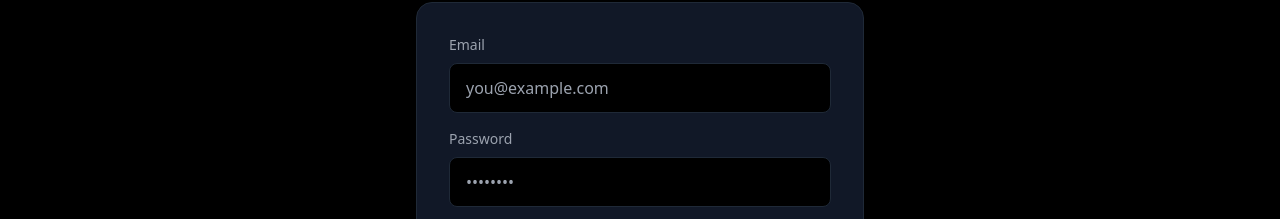
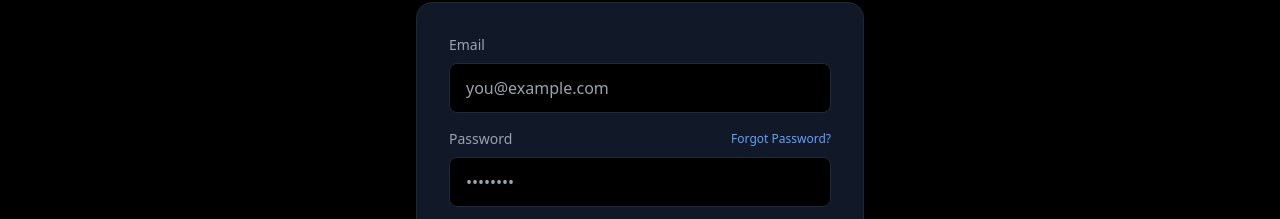
Before and after one commit to Mrkiranind/WEB-DEVELOPER-KIRAN, a Next.js app: page /login in a window 1280 px wide. Shown: the part 332-551 px from the top of the page. Built offline with nearby package versions, Linux system fonts and the light colour scheme; no server answers.

Commit message:
Refactor password input section in login page
Updated password label layout and added 'Forgot Password?' link.

```diff
--- a/src/app/login/page.js
+++ b/src/app/login/page.js
@@ -54,9 +54,15 @@ export default function LoginPage() {
               />
             </div>
             <div>
-              <label className="text-sm text-gray-400 mb-2 block">
-                Password
-              </label>
+              <div className="flex justify-between items-center mb-2">
+                <label className="text-sm text-gray-400">Password</label>
+                <Link
+                  href="/forgot-password"
+                  className="text-xs text-blue-400 hover:text-blue-300"
+                >
+                  Forgot Password?
+                </Link>
+              </div>
               <input
                 type="password"
                 required
```
